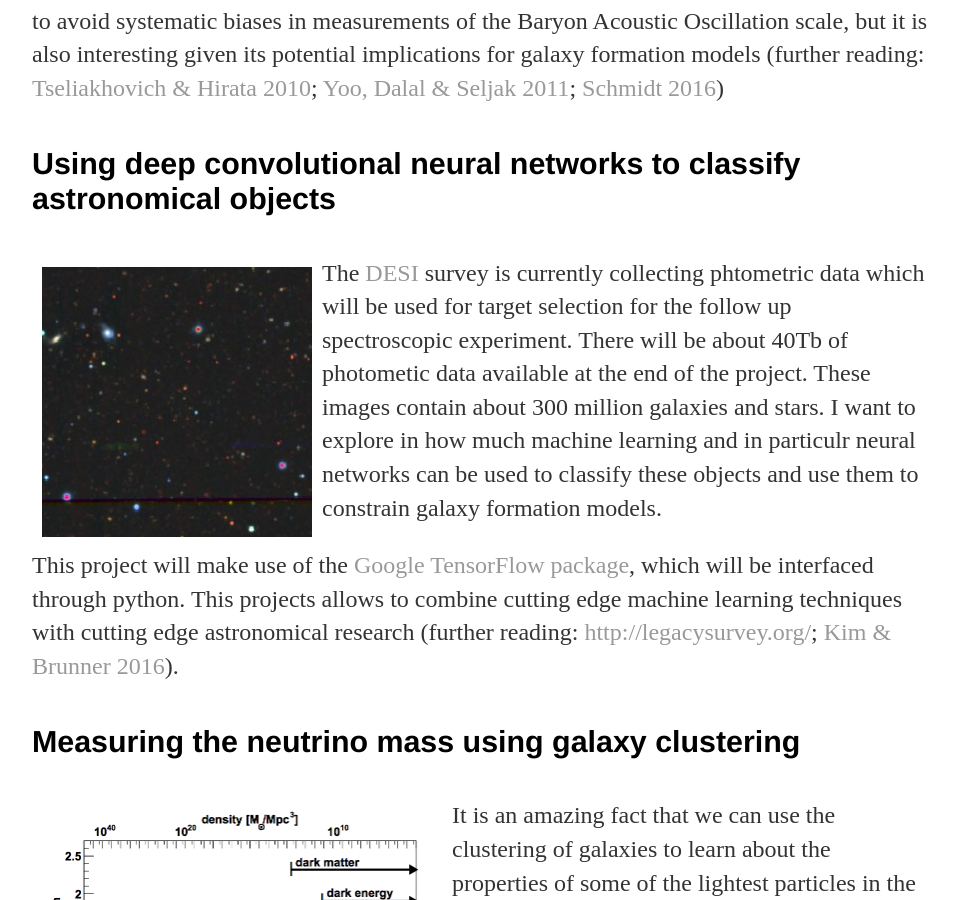
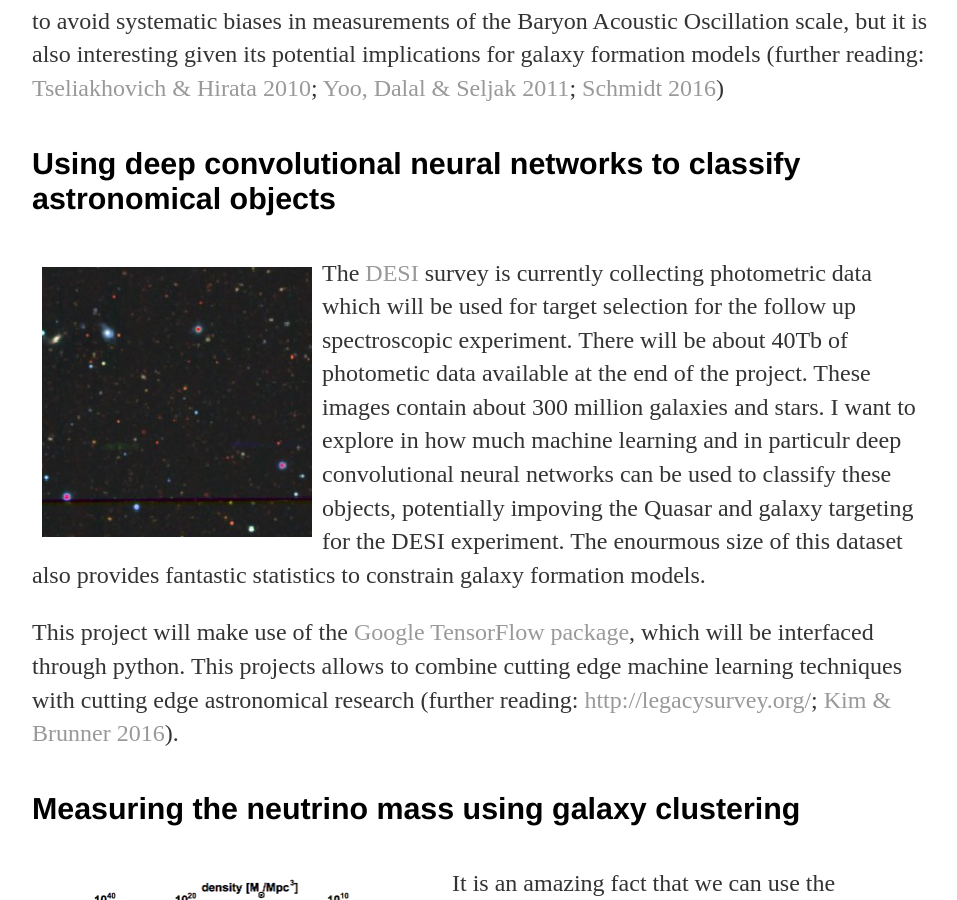
Before and after one commit to fbeutler/fbeutler.github.io, a Jekyll site: the page built from research/projects.html, in a window 1280 px wide and 900 px high, scrolled down 1592 px. Shown: the whole window, without its empty margins (160-1117 px from the left). Built offline with Jekyll 4.4.1, drawn with Linux system fonts in a browser that asks for light colours.

Commit message:
Update projects.html

```diff
--- a/research/projects.html
+++ b/research/projects.html
@@ -54,10 +54,12 @@ cosmological measurements have reached very high precision and systematic errors
 
     <img src="/static/791.jpg" alt="IMAGE OF DESI DECAL SURVEY" width="270" align="left" style="padding:10px">
     <p>
-      The <a href="http://desi.lbl.gov/" target="_blank">DESI</a> survey is currently collecting phtometric data which will be used for target selection for the follow up spectroscopic
+      The <a href="http://desi.lbl.gov/" target="_blank">DESI</a> survey is currently collecting photometric data which will be used for target
+      selection for the follow up spectroscopic
       experiment. There will be about 40Tb of photometic data available at the end of the project. These images contain about 300
-      million galaxies and stars. I want to explore in how much machine learning and in particulr neural networks
-      can be used to classify these objects and use them to constrain galaxy formation models.
+      million galaxies and stars. I want to explore in how much machine learning and in particulr deep convolutional neural networks
+      can be used to classify these objects, potentially impoving the Quasar and galaxy targeting for the DESI experiment. The enourmous
+      size of this dataset also provides fantastic statistics to constrain galaxy formation models.
     </p>
 
     <p>
```
